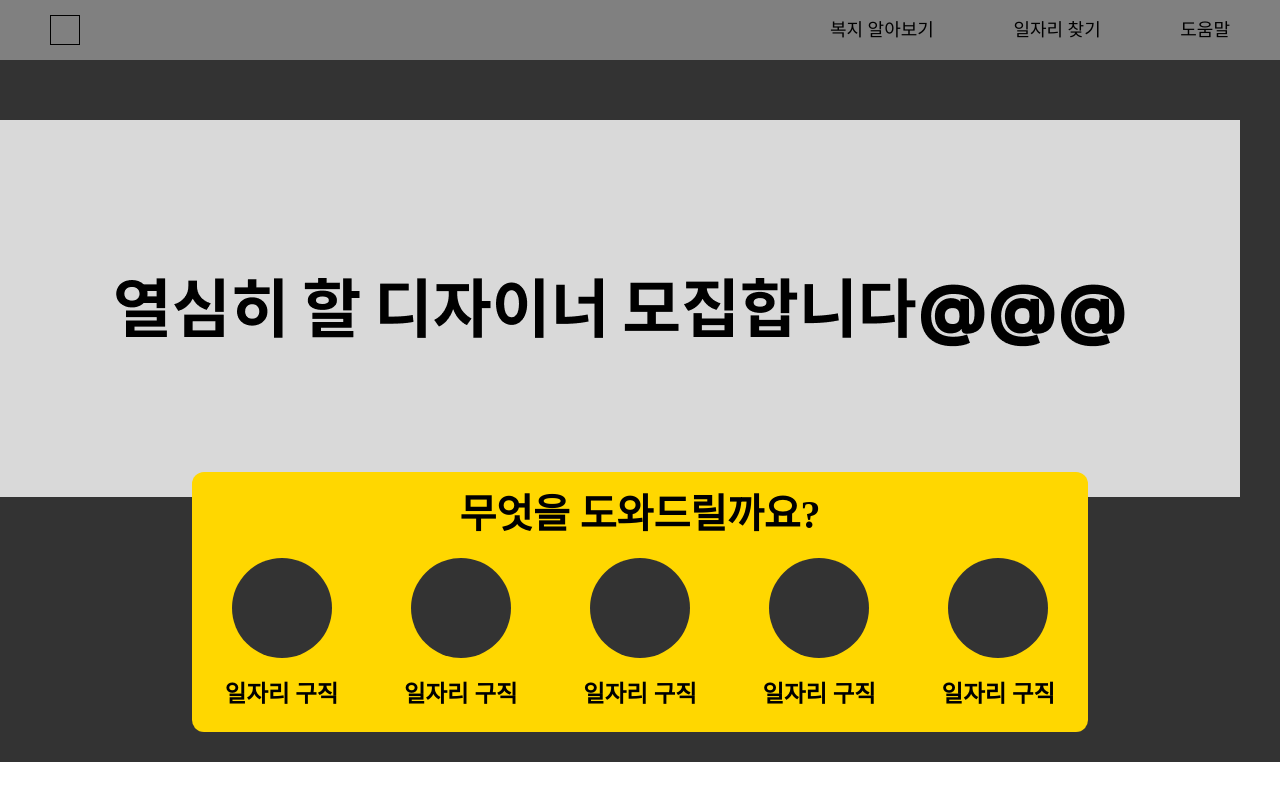
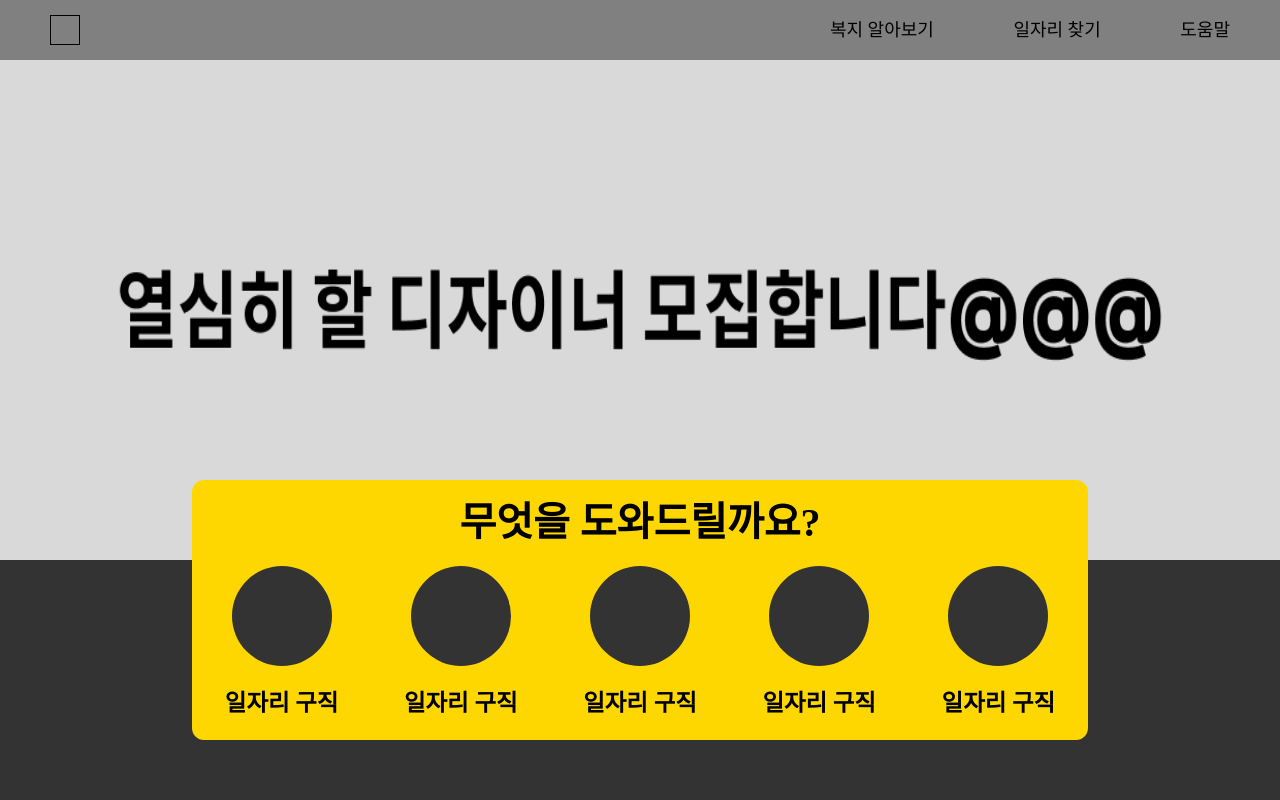
Before and after one commit to 4-PRE/Hackathon-FrontEnd, a Next.js app: page / in a window 1280 px wide. Shown: the top 800 px of the page. Built offline with nearby package versions, Linux system fonts and the light colour scheme.

Commit message:
FIX :: main

```diff
--- a/components/slider.tsx
+++ b/components/slider.tsx
@@ -5,16 +5,16 @@ import Banner from "../public/img/download.png";
 import styled from "styled-components";
 
 const Container = styled.div`
-  position: relative;
+  position: absolute;
   margin-left: auto;
   margin-right: auto;
-  top: -30px;
+  bottom: 70px;
   left: 0;
   right: 0;
   text-align: center;
   width: 70%;
   background-color: gold;
-  z-index: 10;
+  z-index: 1;
   border-radius: 12px;
 `;
 
@@ -43,11 +43,29 @@ const MenuWrapper = styled.div`
   flex-direction: column;
 `;
 
+const ImageWrapper = styled.div`
+  width: 100%;
+  height: 500px;
+  > span {
+    display: flex !important;
+    height: 100% !important;
+  }
+`;
+
+const Wrapper = styled.div`
+  width: 100%;
+  height: fit-content;
+  position: relative;
+  padding-bottom: 250px;
+`;
+
 const Slider: NextPage = () => {
   return (
-    <div>
-      <Image src={Banner} alt="1" />
-        <Container>
+    <Wrapper>
+      <ImageWrapper>
+        <Image src={Banner} />
+      </ImageWrapper>
+      <Container>
         <MainText>무엇을 도와드릴까요?</MainText>
         <MenuContainer>
           {new Array(5).fill(0).map((data, idx) => {
@@ -60,7 +78,7 @@ const Slider: NextPage = () => {
           })}
         </MenuContainer>
       </Container>
-    </div>
+    </Wrapper>
   );
 };
 
--- a/styles/style.ts
+++ b/styles/style.ts
@@ -3,8 +3,7 @@ import theme from "./theme";
 
 export const Container = styled.div`
   width: 100vw;
-  padding-top: 60px;
-  height: calc(100vh - 50px);
+  height: calc(100vh - 60px);
   color: ${({ theme }) => theme.colors.orange};
   background-color: ${({ theme }) => theme.colors.black};
 `;
```
